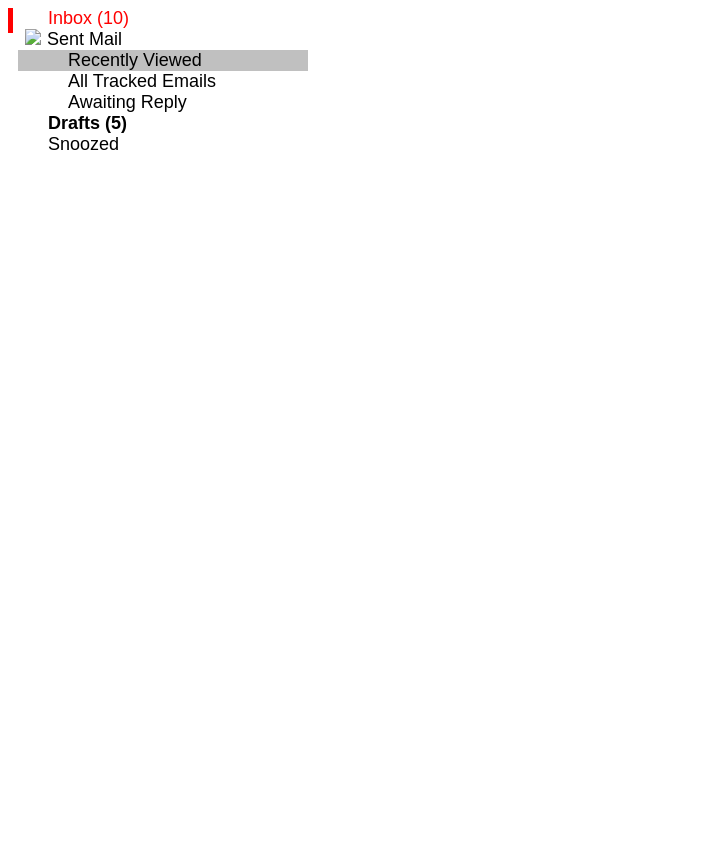
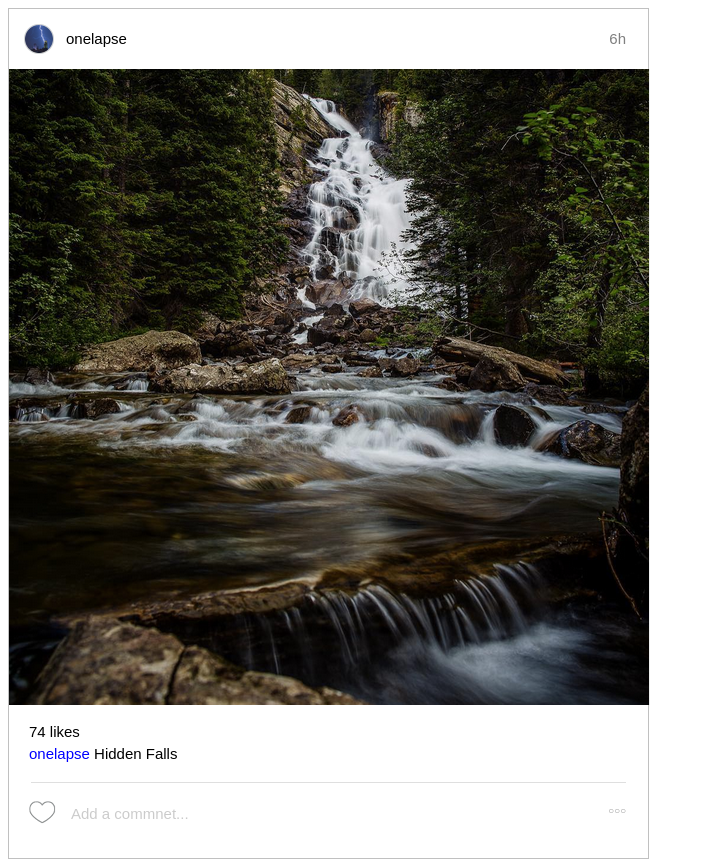
Before and after one commit to david-at-ocs/07-02-mini-exercises, a plain HTML site: page part3/instagram/index.html in a window 1280 px wide. Shown: the whole page, without its empty margins (0-705 px from the left). Before the commit the page ends 800 px from the top, so only its background shows below. Drawn offline with Linux system fonts and the light colour scheme.

Commit message:
mini part 3, Instagam done

```diff
--- a/part3/instagram/global.css
+++ b/part3/instagram/global.css
@@ -10,10 +10,11 @@ html {
 }
 
 .box {
-  font-size: 18px;
-  margin: 0px 0px 5px;
+  font-size: 15px;
   color: black;
   font-family: sans-serif;
+  border: 1px solid silver;
+  width: 641px;
 }
 
 .box p {
@@ -25,53 +26,88 @@ html {
   margin: 0px;
 }
 
-.red-rectangle {
+.header {
+  height: 60px;
+  padding: 12px;
+}
+
+.profile-pic {
   position: relative;
   float: left;
-  width: 5px;
-  height: 25px;
-  background-color: red;
-  margin-right: 5px;
+  top: 1px;
 }
 
-.arrow {
+.username {
   position: relative;
   float: left;
-  width: 29px;
-  left: 7px;
-}
-
-.inbox {
-  position: relative;
-  left: 30px;
-  width: 200px;
-}
-
-.inbox p {
-  color: red;
-}
-
-.main {
-  width:300px;
-}
-
-.sent {
-  position: relative;
-  margin-left: 15px;
-}
-
-.sent-sub {
-  position: relative;
-  padding-left: 50px;
+  top: 9px;
   margin-left: 10px;
 }
 
-.highlighted {
-  background-color: silver;
+.time {
+  position: relative;
+  float: right;
+  top: 9px;
+  margin-right: 10px;
+  color: gray;
 }
 
-.drafts {
+.footer {
+  height: 150px;
+}
+
+.footer p {
+  margin-bottom: 5px;
+}
+
+.footer a {
+  text-decoration: none;
+  color: blue;
+}
+
+.likes-row {
   position: relative;
-  padding-left: 30px;
-  margin-left: 10px;
+  float: left;
+  margin-left: 20px;
+  margin-top: 15px;
 }
+
+.gray-line {
+  margin: 15px 0px;
+  position: relative;
+  display: block;
+  margin-left: auto;
+  margin-right: auto;
+  opacity: 0.25;
+  background-color: gray;
+  height: 1px;
+  width: 93%;
+}
+
+.heart {
+  position: relative;
+  padding-left: 17px;
+  float: left;
+  top: 1px;
+}
+
+.comment {
+  position: relative;
+  float: left;
+  top: 7px;
+  padding-left: 13px;
+  opacity: 0.2;
+}
+
+.dots {
+  opacity: 0.8;
+  position: relative;
+  float: right;
+  top: 7px;
+  margin-right: 22px;
+  color: gray;
+}
+
+.dots p {
+  font-size: 10px;
+}
--- a/part3/instagram/index.html
+++ b/part3/instagram/index.html
@@ -7,31 +7,37 @@
 
   <body>
     <div class="box">
-      <div class="red-rectangle"></div>
-      <div class="inbox">
-        <p>Inbox (10)</p>
+      <div class="header">
+        <div class="profile-pic">
+          <img src="./assets/profile.png">
+        </div>
+        <div class="username">
+          <p>onelapse</p>
+        </div>
+        <div class="time">
+          <p>6h</p>
+        </div>
       </div>
-      <div class="arrow">
-        <img src="downarrow.png">
+      <div class="picture">
+        <img src="./assets/photo.png">
       </div>
-      <div class="main">
-        <div class="sent">
-          <p>Sent Mail</p>
+      <div class="footer">
+        <div class="likes-row">
+          <p>74 likes</p>
+          <p><a href="#">onelapse</a> Hidden Falls</p>
         </div>
-        <div class="sent-sub highlighted">
-          <p>Recently Viewed</p>
-        </div>
-        <div class="sent-sub">
-          <p>All Tracked Emails</p>
-        </div>
-        <div class="sent-sub">
-          <p>Awaiting Reply</p>
-        </div>
-        <div class="drafts">
-          <h1>Drafts (5)</h1>
-        </div>
-        <div class="drafts">
-          <p>Snoozed</p>
+        <div style="clear: both;"></div>
+        <div class="gray-line"></div>
+        <div class="comment-row">
+          <div class="heart">
+            <img src="./assets/heart.png">
+          </div>
+          <div class="comment">
+            <p>Add a commnet...</p>
+          </div>
+          <div class="dots">
+            <p>&#9675;&#9675;&#9675;</p>
+          </div>
         </div>
       </div>
     </div>
```
Also changed, not shown: part3/instagram/assets/photo.png (added).
